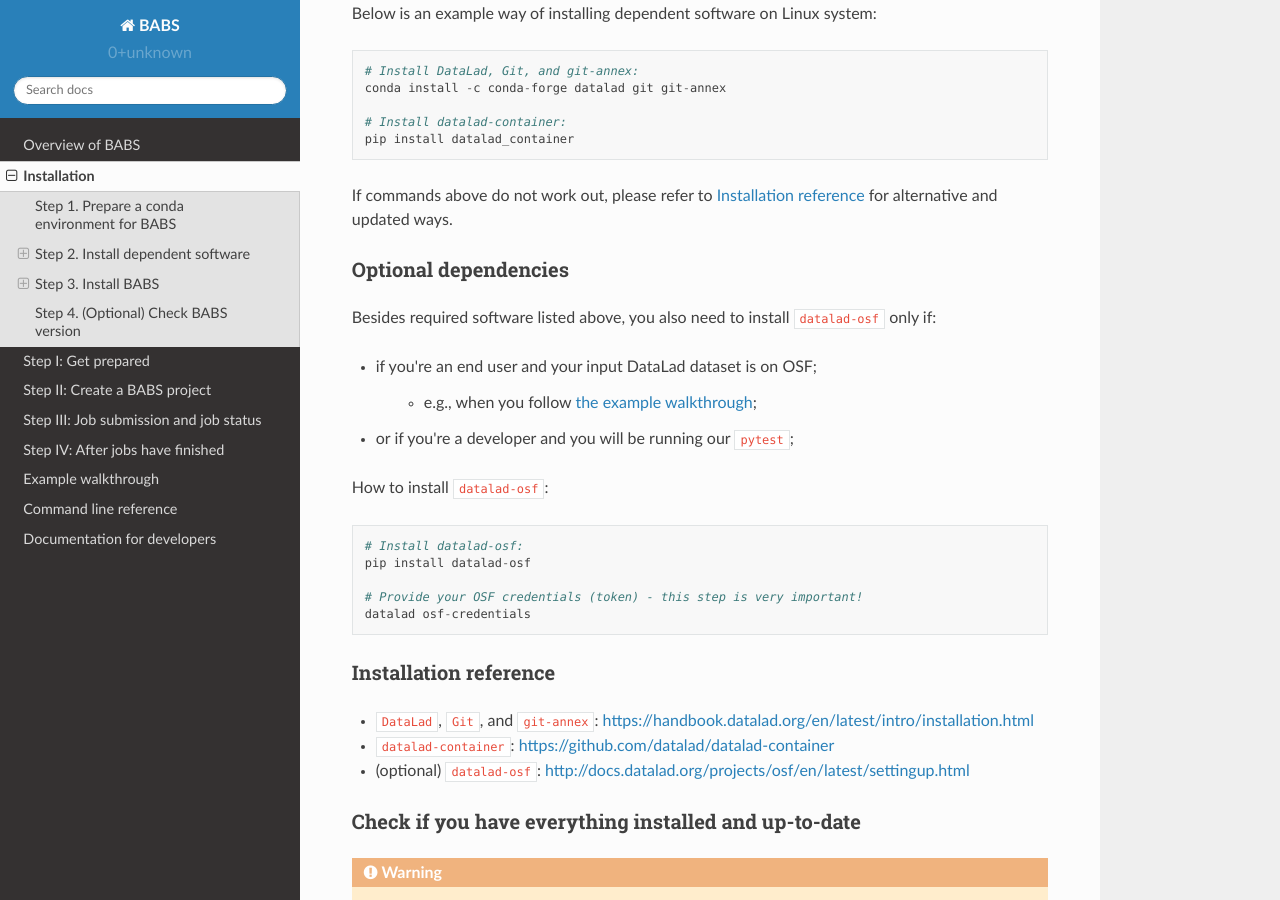
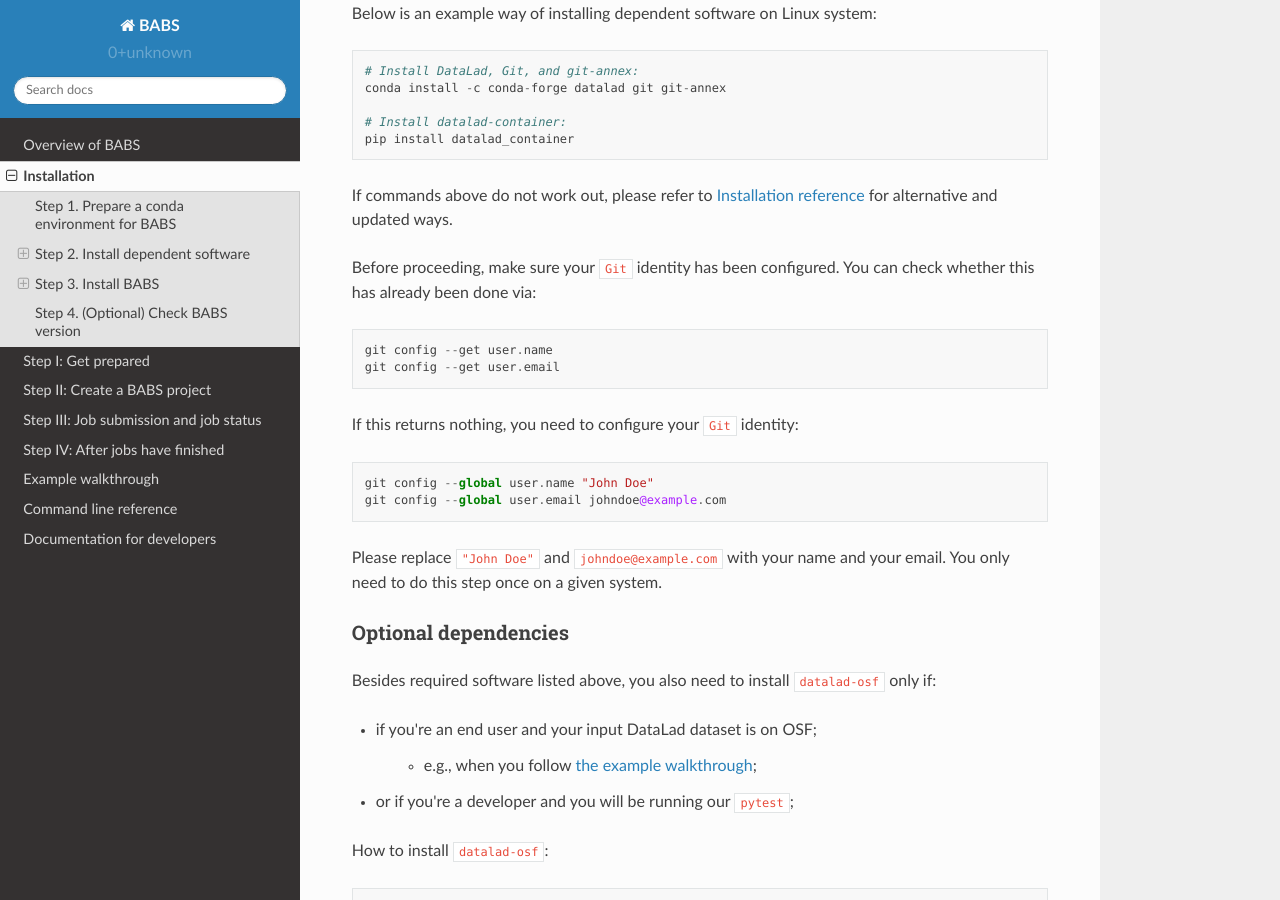
Before and after one commit to PennLINC/babs, a Sphinx documentation site: the page built from docs/source/installation.rst, in a window 1280 px wide and 900 px high, scrolled down 825 px. Built offline with Sphinx 7.4.7 and the Read the Docs theme 2.0.0, drawn with Linux system fonts in a browser that asks for light colours.

Commit message:
add git identity setup in installation docs

```diff
--- a/docs/source/installation.rst
+++ b/docs/source/installation.rst
@@ -29,6 +29,23 @@ Below is an example way of installing dependent software on Linux system::
 
 If commands above do not work out, please refer to `Installation reference`_ for alternative and updated ways.
 
+Before proceeding, make sure your ``Git`` identity has been configured.
+You can check whether this has already been done via::
+
+    git config --get user.name
+    git config --get user.email
+
+If this returns nothing, you need to configure your ``Git`` identity::
+
+    git config --global user.name "John Doe"
+    git config --global user.email johndoe@example.com
+
+Please replace ``"John Doe"`` and ``johndoe@example.com`` with your name and your email.
+You only need to do this step once on a given system.
+
+.. developer's note:
+..  ref: https://psychoinformatics-de.github.io/rdm-course/01-content-tracking-with-datalad/index.html#setting-up
+..  ref: https://git-scm.com/book/en/v2/Getting-Started-First-Time-Git-Setup
 
 Optional dependencies
 -------------------------------
```
